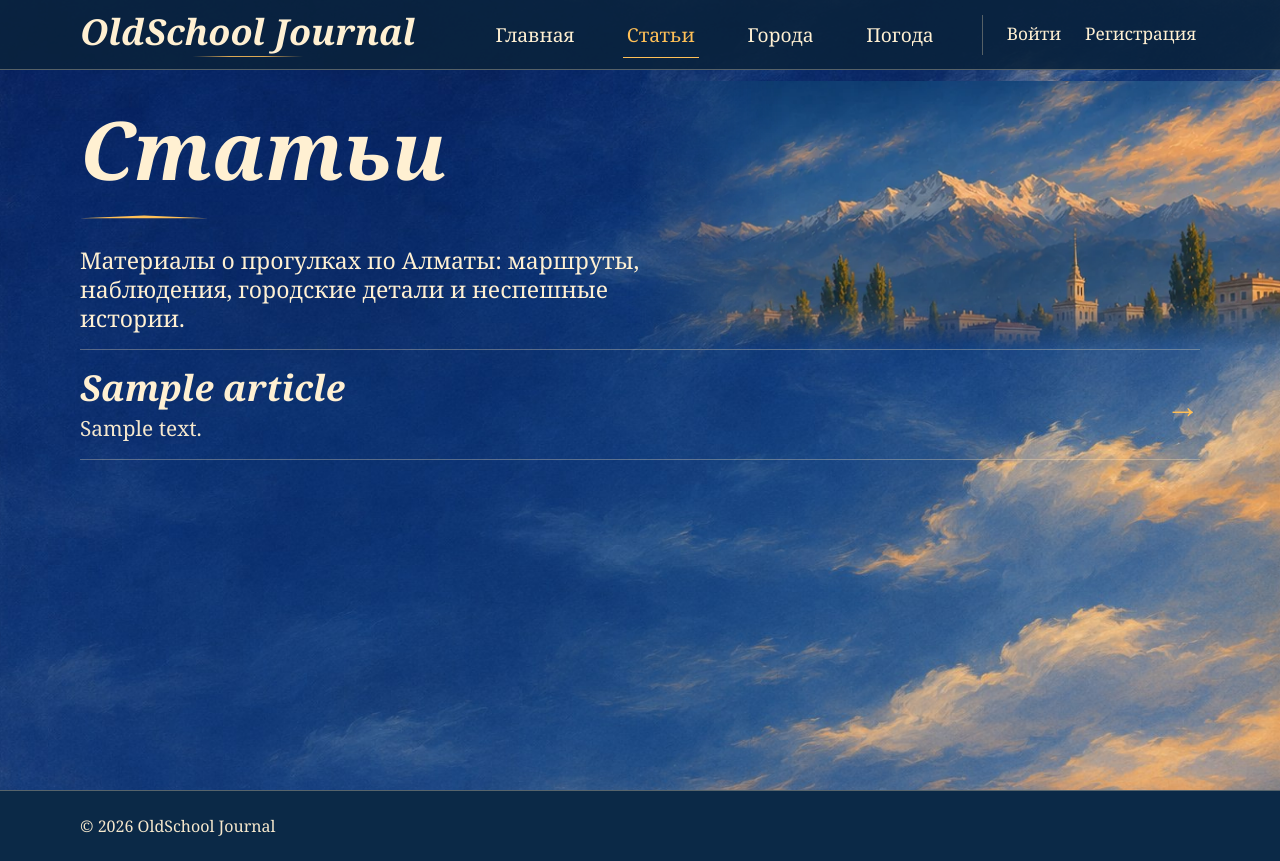
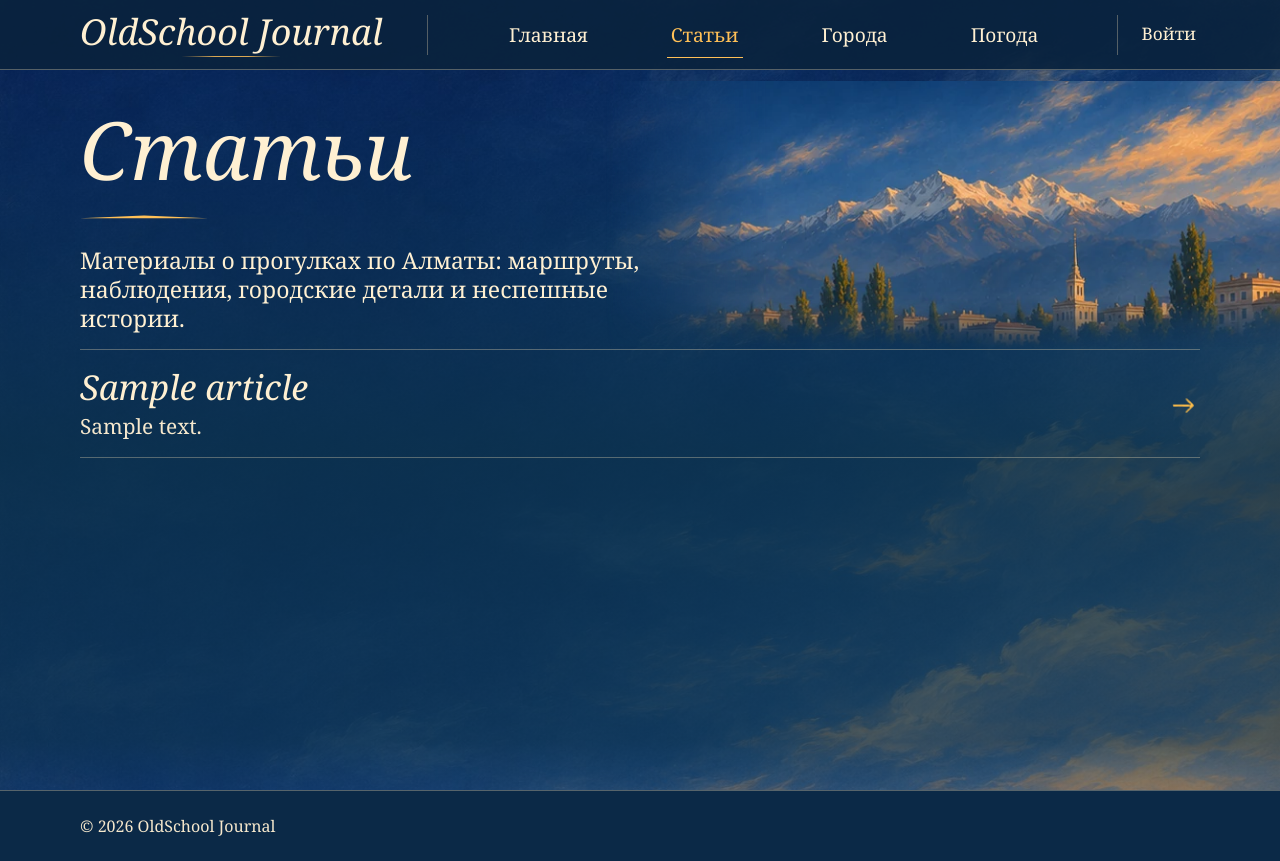
Before and after one commit to Stolank/blog, a Django app: page /articles/ in a window 1280 px wide. Run offline with Django 5.2, Linux system fonts and the light colour scheme; tables that the repository leaves empty hold one stand-in row (values such as "Sample post").

Commit message:
Refine typography and spacing against the design references

```diff
--- a/django_blog/static/first-issue.css
+++ b/django_blog/static/first-issue.css
@@ -14,11 +14,11 @@
     font: clamp(.93rem, 1.5vw, 1.45rem)/1.2 var(--journal-serif);
 }
 .site-header a:hover, .site-header [aria-current] { color: var(--journal-gold); }
-.header-row { display: flex; gap: clamp(1rem, 3.7vw, 3.5rem); padding: 0; min-height: clamp(3.3rem, 5.4vw, 5.25rem); }
+.header-row { display: flex; gap: clamp(1rem, 3.5vw, 3.25rem); padding: 0; min-height: clamp(3.3rem, 5.4vw, 5.25rem); }
 .brand {
     position: relative;
     flex: none;
-    font: italic 600 clamp(1.3rem, 2.8vw, 2.65rem)/1.1 var(--journal-serif);
+    font: italic 400 clamp(1.3rem, 2.8vw, 2.65rem)/1.1 var(--journal-serif);
     white-space: nowrap;
 }
 .brand::after, .display-title::after {
@@ -52,17 +52,17 @@
 .sky-page .site-header { background: rgb(9 35 61 / .91); }
 .sky-page .site-footer { background: #0b2947; border-color: var(--journal-rule); }
 .sky-page .skip-link { color: var(--journal-navy); }
-.display-title { font: italic 600 clamp(3rem, 6.3vw, 6.05rem)/.98 var(--journal-serif); }
+.display-title { font: italic 400 clamp(3rem, 6.3vw, 6.05rem)/.98 var(--journal-serif); }
 .display-title::after { width: 30%; max-width: 10rem; height: .23rem; margin-top: .33em; }
 .journal-issue {
     display: grid;
-    grid-template-columns: minmax(0, 1.25fr) minmax(0, 1fr);
+    grid-template-columns: minmax(0, 1.21fr) minmax(0, 1fr);
     grid-template-rows: auto 1fr;
-    gap: clamp(1.5rem, 4vw, 4rem) clamp(1.4rem, 4vw, 4rem);
+    gap: clamp(1.5rem, 3.9vw, 3.7rem) clamp(1.4rem, 3.2vw, 3rem);
 }
 .issue-intro { grid-column: 1; grid-row: 1; }
 .issue-edition { color: var(--journal-gold); margin: 0 0 .3em; font-size: clamp(1rem, 1.83vw, 1.75rem); }
-.issue-intro h1 { margin: 0 0 .33em; font-size: clamp(3rem, 5.7vw, 5.4rem); }
+.issue-intro h1 { margin: 0 0 .33em; font-size: clamp(3rem, 5.55vw, 5.3rem); }
 .issue-intro h1 span { display: block; }
 .issue-summary { max-width: 23em; margin: 0; font-size: clamp(1rem, 1.96vw, 1.86rem); line-height: 1.19; }
 .issue-jump {
@@ -101,8 +101,8 @@
 .issue-links a { grid-column: 2; grid-row: 1; color: inherit; text-decoration: none; }
 .issue-links a::after { content: ""; position: absolute; inset: 0; }
 .issue-links a:hover { text-decoration: underline; }
-.issue-links img { grid-column: 1; grid-row: 1; width: clamp(1.5rem, 3.55vw, 3.4rem); height: clamp(1.6rem, 2.8vw, 2.6rem); object-fit: contain; }
-.issue-arrow { grid-column: 3; grid-row: 1; color: var(--journal-gold); }
+.issue-links .contents-icon { grid-column: 1; grid-row: 1; width: clamp(1.5rem, 3.55vw, 3.4rem); height: clamp(1.6rem, 2.8vw, 2.6rem); object-fit: contain; }
+.issue-arrow { display: block; grid-column: 3; grid-row: 1; width: clamp(1rem, 1.8vw, 1.7rem); height: auto; }
 .issue-links .empty-state { display: block; }
 
 @media (max-width: 65rem) {
@@ -143,7 +143,7 @@
     .issue-edition { margin-bottom: .22rem; line-height: 1.2; }
     .issue-intro h1 { font-size: clamp(2.32rem, 10vw, 3.65rem); margin-bottom: .3rem; }
     .issue-intro h1::after { width: 23%; height: 2px; margin-top: .25rem; }
-    .issue-summary { font-size: clamp(.94rem, 3.7vw, 1.19rem); }
+    .issue-summary { font: clamp(.9rem, 3.7vw, 1.19rem)/1.17 "Times New Roman", var(--journal-serif); }
     .issue-jump {
         justify-content: center;
         width: 100%;
@@ -159,9 +159,12 @@
     .issue-contents { border-top: 0; }
     .issue-contents h2 { margin: .05rem 0 .42rem; padding-bottom: .5rem; border-bottom: 1px solid var(--journal-rule); }
     .issue-links li { grid-template-columns: 2.7rem minmax(0, 1fr) auto; padding-block: .43rem; }
-    .issue-links img { width: 2.15rem; }
+    .issue-links .contents-icon { width: 2.15rem; }
 }
 
+.article-index-page {
+    background-image: linear-gradient(180deg, rgb(6 34 58 / .22), #0b304ade 52%, #0b304ab3 86%, transparent), url("journal/issue-sky.jpg");
+}
 .article-index-header {
     position: relative;
     isolation: isolate;
@@ -174,7 +177,7 @@
     content: "";
     position: absolute;
     z-index: -1;
-    inset: -1.8rem -7.15% 0 49%;
+    inset: -1.8rem -7.15% 0 47%;
     background: url("journal/first-issue/city-panorama.webp") right center / cover no-repeat;
     mask-image: linear-gradient(90deg, transparent, black 24%), linear-gradient(0deg, transparent, black 19%);
     mask-composite: intersect;
@@ -193,13 +196,13 @@
     border-bottom: 1px solid var(--journal-rule);
 }
 .article-teaser-text { grid-template-columns: minmax(0, 1fr) auto; }
-.article-teaser h2 { margin: 0 0 .18em; font: italic 600 clamp(1.3rem, 2.8vw, 2.65rem)/1.12 var(--journal-serif); }
+.article-teaser h2 { margin: 0 0 .18em; font: italic 400 clamp(1.3rem, 2.68vw, 2.54rem)/1.12 var(--journal-serif); }
 .article-teaser p, .article-empty { margin: 0; color: var(--muted); font-size: clamp(1rem, 1.63vw, 1.5rem); line-height: 1.26; }
 .article-empty { padding-block: 1.2rem; }
 .article-teaser a { color: inherit; text-decoration: none; }
 .article-teaser a::after { content: ""; position: absolute; inset: 0; }
 .article-teaser a:hover { text-decoration: underline; }
-.article-teaser .issue-arrow { font-size: clamp(1.35rem, 2.7vw, 2.45rem); }
+.article-teaser .issue-arrow { grid-column: auto; grid-row: auto; width: clamp(1.1rem, 2.5vw, 2.15rem); }
 .article-thumb, .article-banner { display: block; width: 100%; height: auto; border: 1px solid #c69a53; border-radius: .55rem; }
 .article-thumb { aspect-ratio: 2.28; object-fit: cover; }
 .article-reading-page > main {
@@ -210,8 +213,7 @@
     box-shadow: 0 0 2rem #071d32a1;
 }
 .article-reading {
-    max-width: 72rem;
-    padding: clamp(1rem, 2.7vw, 2.5rem) clamp(1.1rem, 8vw, 8.5rem) 3.6rem;
+    padding: clamp(1rem, 2.7vw, 2.5rem) clamp(1.1rem, 9.1vw, 8.6rem) 3.6rem;
     margin-inline: auto;
 }
 .article-back { display: inline-block; color: inherit; margin-bottom: .65rem; font-size: clamp(.95rem, 1.35vw, 1.25rem); }
@@ -259,17 +261,17 @@
     mask-image: linear-gradient(90deg, black 55%, transparent), linear-gradient(0deg, black 70%, transparent);
     mask-composite: intersect;
 }
-.weather-request .display-title { margin: 0 0 .32em; }
+.weather-request .display-title { margin: 0 0 .26em; }
 .weather-request .display-title::after { width: clamp(5rem, 11.4vw, 10.5rem); }
 .weather-form {
     display: grid;
-    grid-template-columns: auto minmax(0, 33.5rem) minmax(6rem, 12.4rem);
+    grid-template-columns: max-content minmax(0, 33.5rem) minmax(6rem, 12.4rem);
     align-items: center;
     gap: .6rem clamp(.5rem, 1.72vw, 1.6rem);
     font-size: clamp(1.05rem, 2.16vw, 2rem);
 }
 .weather-form input, .weather-form .button {
-    font: italic 600 1em/1.15 var(--journal-serif);
+    font: italic 400 1em/1.15 var(--journal-serif);
     color: var(--journal-navy);
     min-height: 2.75rem;
     padding: .35em .7em;
@@ -293,7 +295,7 @@
     overflow: hidden;
     color: var(--journal-navy);
     background: #f9d49a url("journal/first-issue/paper.webp") center / 17rem 32rem;
-    background-blend-mode: multiply;
+    background-blend-mode: soft-light;
     border: 1px solid #e9c28f;
     border-radius: clamp(1rem, 2.5vw, 2.25rem);
     box-shadow: 0 .6rem 1.75rem #071b36b5;
@@ -305,9 +307,9 @@
     padding-bottom: .19em;
     margin: 0 0 .12em;
     max-width: 65%;
-    font: italic 600 clamp(2.1rem, 5.5vw, 5.2rem)/1.05 var(--journal-serif);
+    font: italic 400 clamp(2.1rem, 5.5vw, 5.2rem)/1.05 var(--journal-serif);
 }
-.weather-temperature { margin: 0; font: italic 600 clamp(2.7rem, 8.25vw, 7.65rem)/1.15 var(--journal-serif); }
+.weather-temperature { margin: 0; font: italic 400 clamp(2.7rem, 8.25vw, 7.65rem)/1.15 var(--journal-serif); }
 .weather-caption { border-left: 2px solid #c78e3c; padding-left: .55rem; width: fit-content; max-width: 86%; margin: .55em 0 0; font-size: clamp(.95rem, 1.73vw, 1.62rem); }
 .weather-caption strong { display: block; padding: .18em .65em; background: #f0ab49; font-size: .91em; text-transform: uppercase; }
 .weather-caption i { display: block; margin-top: .29em; }
@@ -323,3 +325,8 @@
     .weather-art { opacity: .45; object-fit: contain; object-position: right top; width: 65%; }
     .weather-caption { max-width: 100%; }
 }
+
+@media (min-width: 52.01rem) {
+    .site-navigation { padding-inline-start: 1.1rem; border-inline-start: 1px solid var(--journal-rule); }
+    .site-header .register-link { display: none; }
+}
--- a/django_blog/templates/base.html
+++ b/django_blog/templates/base.html
@@ -35,7 +35,7 @@
                             </form>
                         {% else %}
                             <a href="{% url 'login' %}"{% if page == 'login' %} aria-current="page"{% endif %}>Войти</a>
-                        <a href="{% url 'register' %}"{% if page == 'register' %} aria-current="page"{% endif %}>Регистрация</a>
+                            <a class="register-link" href="{% url 'register' %}"{% if page == 'register' %} aria-current="page"{% endif %}>Регистрация</a>
                         {% endif %}
                     </nav>
                 {% endwith %}
--- a/django_blog/templates/entries/article_feed.html
+++ b/django_blog/templates/entries/article_feed.html
@@ -8,7 +8,7 @@
                 <h2><a href="{{ article.get_absolute_url }}">{{ article.title }}</a></h2>
                 <p>{% if artwork.summary %}{{ artwork.summary }}{% else %}{{ article.content|truncatewords:28 }}{% endif %}</p>
             </div>
-            <span class="issue-arrow" aria-hidden="true">→</span>
+            <img class="issue-arrow" src="{% static 'journal/first-issue/icon-arrow.png' %}" alt="" aria-hidden="true">
         </article>
     {% empty %}
         <p class="article-empty">Статей пока нет.</p>
--- a/django_blog/templates/home.html
+++ b/django_blog/templates/home.html
@@ -25,8 +25,8 @@
                     {% issue_artwork article as artwork %}
                     <li>
                         <a href="{{ article.get_absolute_url }}">{{ article.title }}</a>
-                        {% if artwork.icon %}<img src="{% static artwork.icon %}" alt="" aria-hidden="true">{% endif %}
-                        <span class="issue-arrow" aria-hidden="true">→</span>
+                        {% if artwork.icon %}<img class="contents-icon" src="{% static artwork.icon %}" alt="" aria-hidden="true">{% endif %}
+                        <img class="issue-arrow" src="{% static 'journal/first-issue/icon-arrow.png' %}" alt="" aria-hidden="true">
                     </li>
                 {% empty %}
                     <li class="empty-state">Статей пока нет.</li>
```
Also changed, not shown: django_blog/static/journal/first-issue/icon-arrow.png (added), django_blog/static/journal/first-issue/icon-weather.png. Lines whose indentation alone changed are shown as unchanged.
